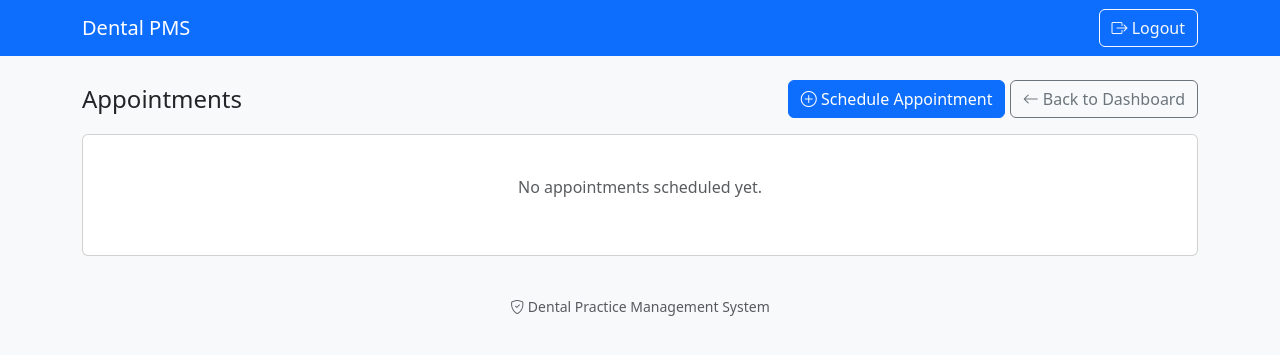
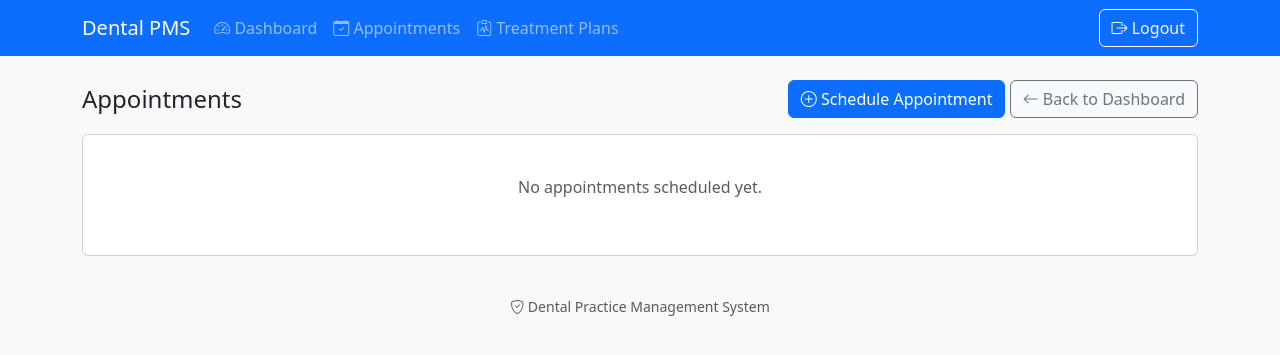
Before and after one commit to mo-hossam-stack/orthodontic_patient_portal, a Django app: page /appointments/ in a window 1280 px wide. Shown: the top 355 px of the page. Run offline with Django 5.2, Linux system fonts and the light colour scheme; the visitor is signed in with stand-in values (Sample User, id 1); data that the repository does not hold is empty.

Commit message:
feat: add responsive navigation menu with links to dashboard, appointments, and treatment plans to base template

```diff
--- a/templates/base.html
+++ b/templates/base.html
@@ -20,6 +20,27 @@
             <a class="navbar-brand" href="{% url 'dashboard' %}">
                 <i class="bi bi-tooth"></i> Dental PMS
             </a>
+            <button class="navbar-toggler" type="button" data-bs-toggle="collapse" data-bs-target="#navbarNav">
+                <span class="navbar-toggler-icon"></span>
+            </button>
+            <div class="collapse navbar-collapse" id="navbarNav">
+                <ul class="navbar-nav me-auto">
+                    <li class="nav-item">
+                        <a class="nav-link" href="{% url 'dashboard' %}">
+                            <i class="bi bi-speedometer2"></i> Dashboard
+                        </a>
+                    </li>
+                    <li class="nav-item">
+                        <a class="nav-link" href="{% url 'appointment_list' %}">
+                            <i class="bi bi-calendar-check"></i> Appointments
+                        </a>
+                    </li>
+                    <li class="nav-item">
+                        <a class="nav-link" href="{% url 'treatment_plan_list' %}">
+                            <i class="bi bi-clipboard-pulse"></i> Treatment Plans
+                        </a>
+                    </li>
+                </ul>
                 <div class="d-flex gap-2">
                     {% block navbar_actions %}{% endblock %}
                     {% if user.is_authenticated %}
@@ -30,6 +51,7 @@
                             </button>
                         </form>
                     {% endif %}
+                </div>
             </div>
         </div>
     </nav>
```
Lines whose indentation alone changed are shown as unchanged.
